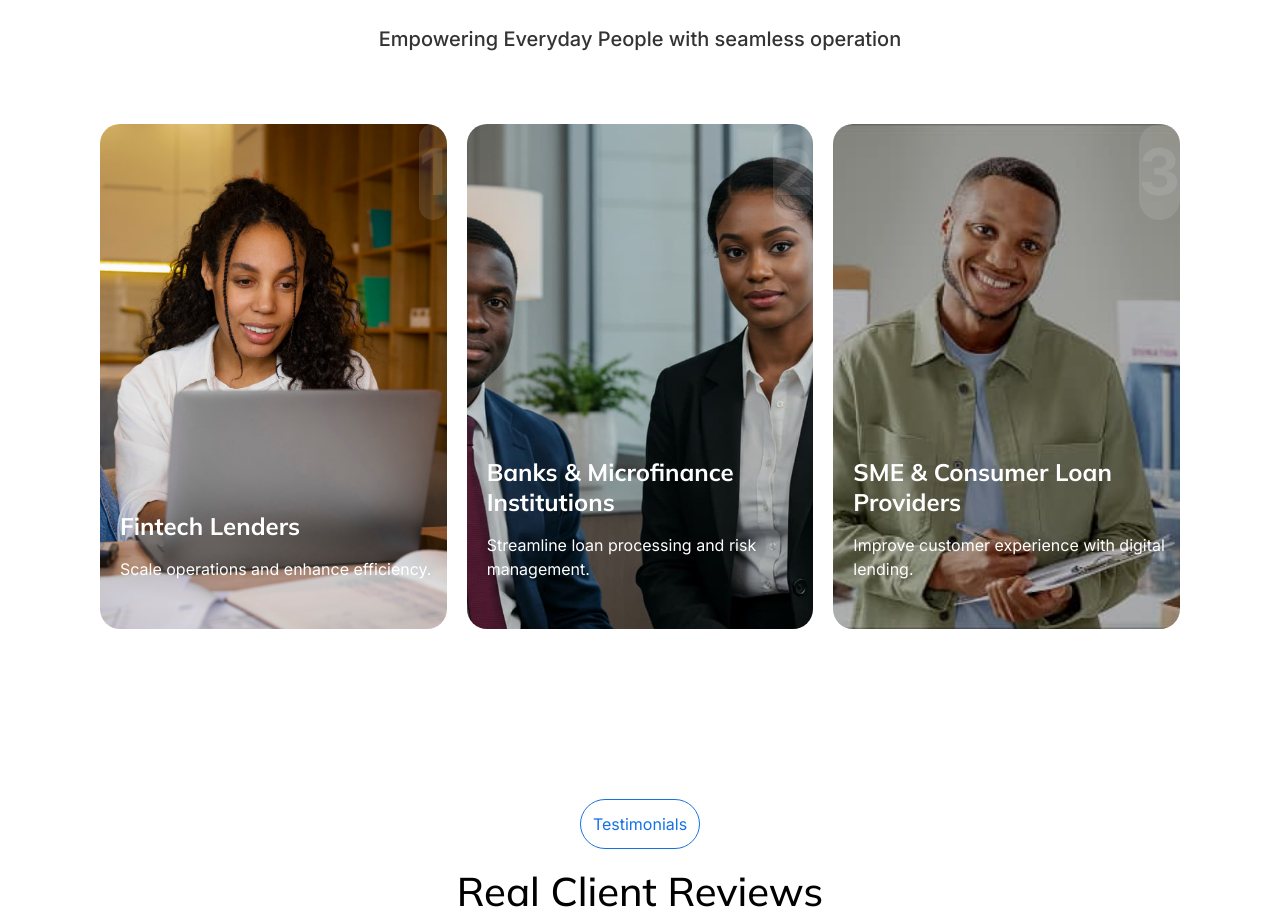
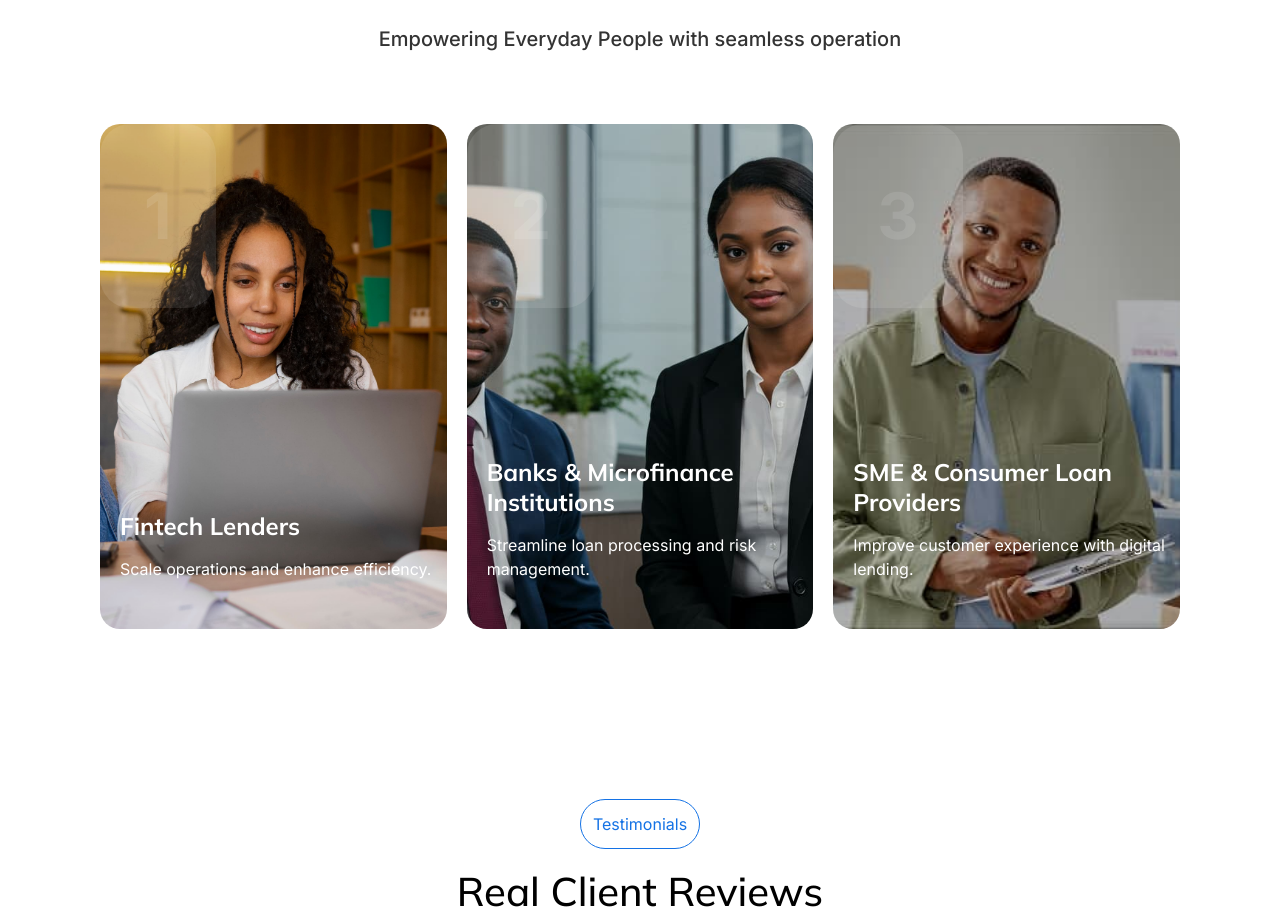
Before and after one commit to PiusLucky/lms-landing-page, a Next.js app: page /landing-page/loan-management-software in a window 1280 px wide. Shown: the part 3795-4716 px from the top of the page. Built offline with nearby package versions, Linux system fonts and the light colour scheme.

Commit message:
chore: added styles to the benefit card

```diff
--- a/src/cards/BenefitCard.tsx
+++ b/src/cards/BenefitCard.tsx
@@ -19,7 +19,7 @@ function BenefitCard({
         alt={title}
         className="w-full object-cover h-[505px] rounded-[20px]"
       />
-      <div className="absolute top-0 right-0  bg-white/10 rounded-[30.2px]">
+      <div className="absolute top-0 left-0  bg-white/10 rounded-[30.2px] p-[44px]">
         <p className="text-white opacity-10 text-[64px] font-bold">{number}</p>
       </div>
 
```
